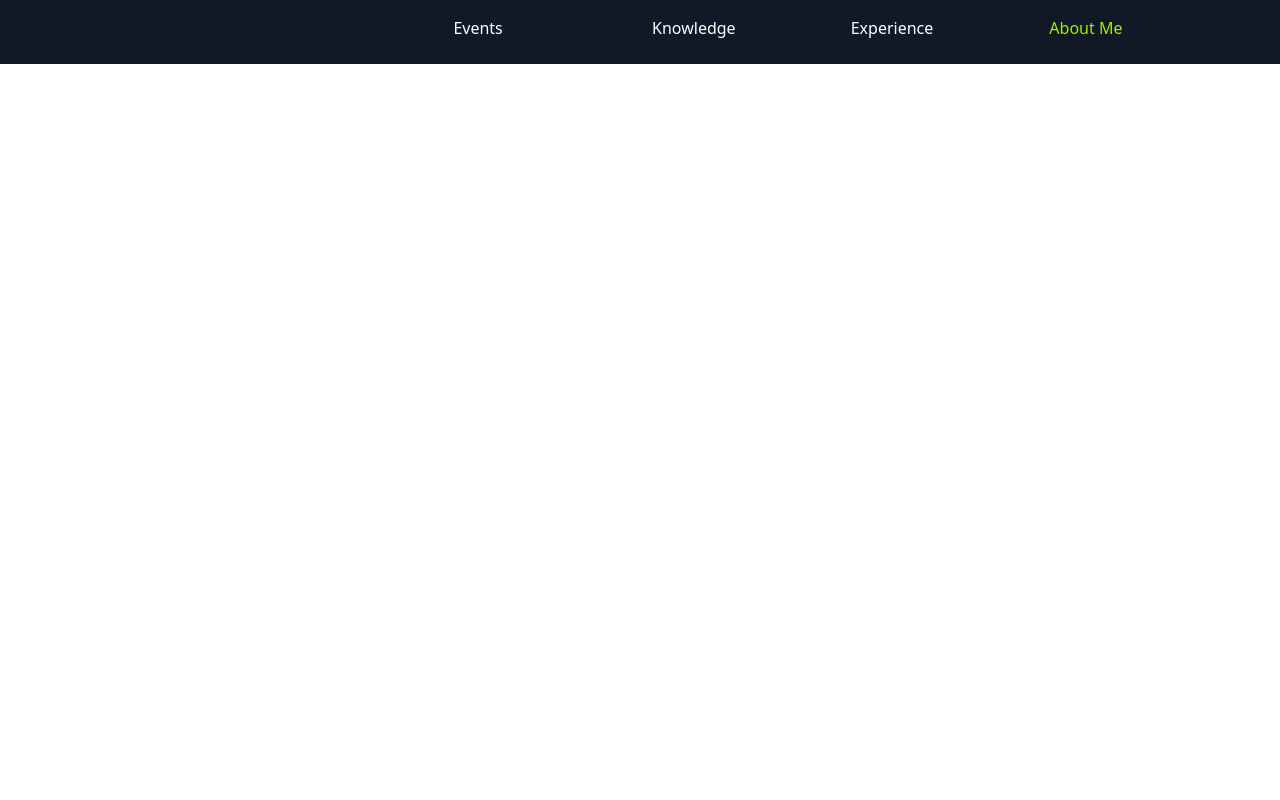
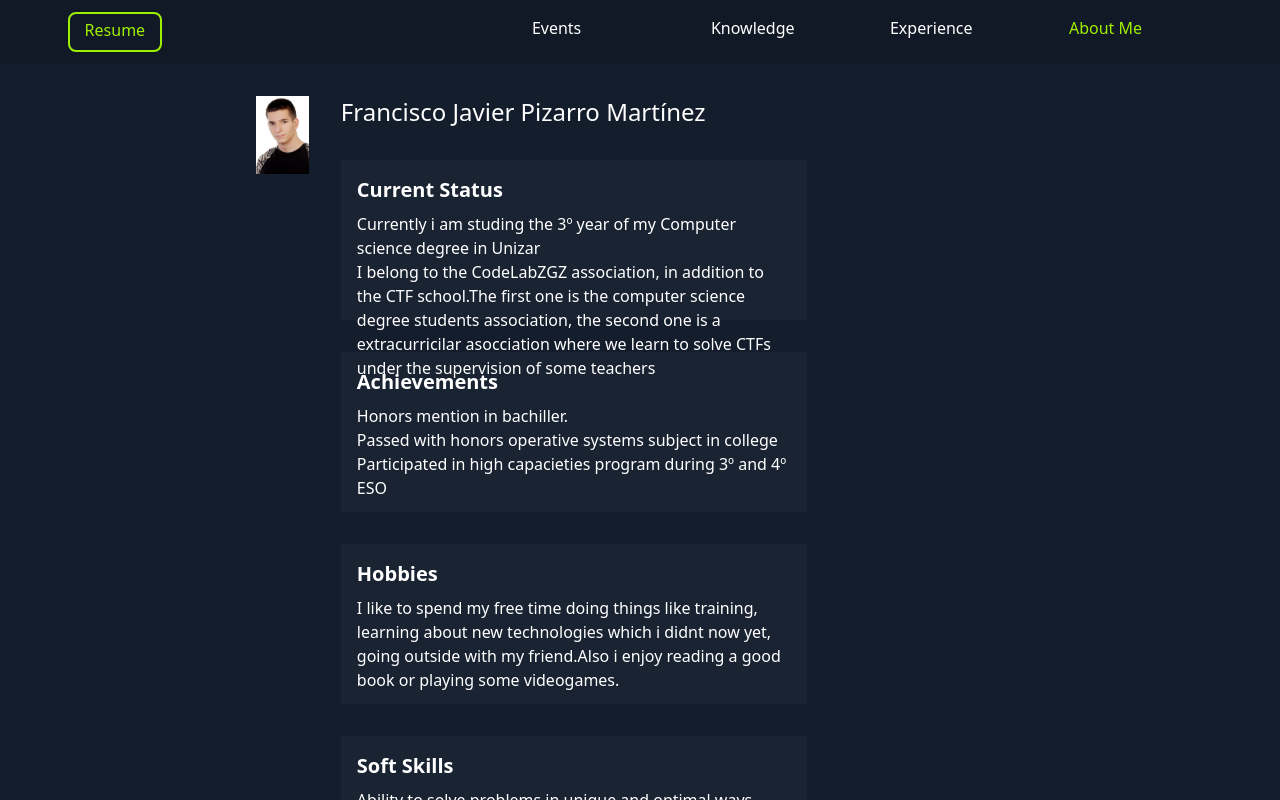
Before and after one commit to FranciscoJavierPizarro/portfolio, a Next.js app: page / in a window 1280 px wide. Built offline with nearby package versions, Linux system fonts and the light colour scheme.

Commit message:
About me primera aproximacion

```diff
--- /dev/null
+++ b/components/AboutCard.js
@@ -0,0 +1,17 @@
+export default function AboutCard({title,text}) {
+    const list = text.map((item, idx) => (
+        <p key={idx}>
+            {item}
+        </p>
+    ))
+    return (
+        <>
+        <div class="mt-8 bg-lightbg w-2/3 h-40 p-4">
+            <p class="text-xl font-semibold capitalize pb-2">
+                {title}
+            </p>
+            {list}
+        </div>
+        </>
+    )
+}
--- /dev/null
+++ b/components/AboutMe.js
@@ -0,0 +1,62 @@
+import AboutCard from "./AboutCard"
+import Graph from "./Graph"
+export default function AboutMe() {
+    const info = [
+        {
+          title: "Current status",
+          text: ["Currently i am studing the 3º year of my Computer science degree in Unizar",
+          "I belong to the CodeLabZGZ association, in addition to the CTF school.The first one is the computer science degree students association, the second one is a extracurricilar asocciation where we learn to solve CTFs under the supervision of some teachers"],
+        },
+        {
+            title: "Achievements",
+            text: ["Honors mention in bachiller.","Passed with honors operative systems subject in college","Participated in high capacieties program during 3º and 4º ESO"],
+        },
+        {
+            title: "Hobbies",
+            text: ["I like to spend my free time doing things like training, learning about new technologies which i didnt now yet, going outside with my friend.Also i enjoy reading a good book or playing some videogames."],
+        },
+        {
+            title: "Soft skills",
+            text: ["Ability to solve problems in unique and optimal ways.",
+            "Leadership ability and good communication skills in terms of working in teams.",
+            "Ability to learn very quickly.",
+            "Qualified to be able to work in English.(Cambridge B2)."],
+        },
+    ]
+
+    const list = info.map((item, idx) => (
+        <AboutCard
+        key={idx}
+        title = {item.title}
+        text = {item.text}
+        />
+    ))
+
+    return (
+        <>
+        <div class="w-full mr-60 text-white ml-8">
+            <p class="bold text-2xl">Francisco Javier Pizarro Martínez</p>
+            {list}
+            <div class="mt-8 bg-lightbg w-2/3 h-40 p-4">
+                <p class="text-xl font-semibold capitalize pb-2">
+                    Favorite technologies:
+                </p>
+                <ul class="list-disc ml-4">
+                    <li>
+                        Python:For scripting and cybersec.
+                    </li>
+                    <li>
+                        NextJS:For web/server development.
+                    </li>
+                    <li>
+                        C++:For apps with high performance and low level control.
+                    </li>
+                </ul>
+            </div>
+            <div class="w-2/3">
+                {/* <Graph/> */}
+            </div>
+        </div>
+        </>
+    )
+}
--- /dev/null
+++ b/components/Imagen.js
@@ -0,0 +1,11 @@
+import Image from "next/image"
+import jav from "/public/javier.jpg";
+export default function Imagen() {
+    return (
+        <>
+        <div className="mt-2 sm:mt-0 w-12 h-12 sm:w-24 sm:h-24 relative">
+         <Image src={jav} layout="responsive" className="object-contain" alt="Javier Pizarro"/>
+        </div>
+        </>
+    )
+}
--- a/components/Layout.js
+++ b/components/Layout.js
@@ -4,9 +4,9 @@ export default function Layout({ children }) {
   return (
     <>
       <Meta />
-      <div className="h-screen flex">
+      <div className="h-screen flex bg-bg">
         <div className="flex-auto overflow-y-auto">
-          <main className="">
+          <main className="h-screen">
             {children}
           </main>
         </div>
--- a/components/Navbar.js
+++ b/components/Navbar.js
@@ -1,5 +1,6 @@
 import React, { useState } from 'react';
 import NavBarButton from './NavBarButton';
+import Resume from './Resume';
 export default function Navbar() {
     const botones = [
         {
@@ -48,18 +49,21 @@ export default function Navbar() {
                     <button type="button" class="inline-flex items-center justify-center rounded-md p-2 text-gray-400 hover:bg-gray-700 text-white focus:outline-none focus:ring-2 focus:ring-inset focus:ring-white" onClick={() => {setMostrar(!mostrar)}}>
                     <span class="sr-only">Open main menu</span>
                     <svg class="block h-6 w-6" xmlns="http://www.w3.org/2000/svg" fill="none" viewBox="0 0 24 24" stroke-width="1.5" stroke="currentColor" aria-hidden="true">
-                        <path stroke-linecap="round" stroke-linejoin="round" d="M3.75 6.75h16.5M3.75 12h16.5m-16.5 5.25h16.5" />
+                        <path strokeLinecap="round" strokeLinejoin="round" d="M3.75 6.75h16.5M3.75 12h16.5m-16.5 5.25h16.5" />
                     </svg>
                     <svg class="hidden h-6 w-6" xmlns="http://www.w3.org/2000/svg" fill="none" viewBox="0 0 24 24" stroke-width="1.5" stroke="currentColor" aria-hidden="true">
-                        <path stroke-linecap="round" stroke-linejoin="round" d="M6 18L18 6M6 6l12 12" />
+                        <path strokeLinecap="round" strokeLinejoin="round" d="M6 18L18 6M6 6l12 12" />
                     </svg>
                     </button>
                 </div>
 
 
             <div class="hidden w-full sm:ml-6 sm:block">
-                <div class="w-full flex items-center justify-end">
-                    {list}
+                <div class="h-full flex">
+                    <Resume/>
+                    <div class="w-full flex items-center justify-end">
+                        {list}
+                    </div>
                 </div>
             </div>
 
--- /dev/null
+++ b/components/Resume.js
@@ -0,0 +1,14 @@
+export default function Resume() {
+
+    return (
+      <>
+        <div class="w-32 h-full p-3">
+            <div class="rounded-lg border-2 border-green hover:bg-lightgreen h-full pt-1 hover:cursor-pointer	">
+                <p class="text-green text-center">
+                    <a>Resume</a>
+                </p>
+            </div>
+        </div>
+      </>
+    )
+  }
--- /dev/null
+++ b/components/Sidebar.js
@@ -0,0 +1,10 @@
+export default function Sidebar() {
+
+    return (
+      <>
+        <div className="w-1/6 h-full bg-bg">
+
+        </div>
+      </>
+    )
+  }
--- a/package.json
+++ b/package.json
@@ -10,8 +10,7 @@
   },
   "dependencies": {
     "next": "12.3.0",
-    "react": "18.2.0",
-    "react-dom": "18.2.0"
+    "react": "18.2.0"
   },
   "devDependencies": {
     "autoprefixer": "^10.4.8",
--- a/pages/index.js
+++ b/pages/index.js
@@ -1,10 +1,19 @@
 import styles from '../styles/Home.module.css'
 import Layout from '../components/Layout'
 import Navbar from '../components/Navbar'
+import Sidebar from '../components/Sidebar'
+import Imagen from '../components/Imagen'
+import AboutMe from '../components/AboutMe'
 export default function Home() {
   return (
-    <div className="">
+    <div className="h-full bg-bg">
       <Navbar/>
+      <div class=" flex w-full h-full mt-8">
+        <Sidebar/>
+        <div class="w-1/5"/>
+        <Imagen/>
+        <AboutMe/>
+      </div>
     </div>
   )
 }
--- a/tailwind.config.js
+++ b/tailwind.config.js
@@ -10,7 +10,10 @@ module.exports = {
       'white': '#ffffff',
       'blueNavDark': '#111927',
       'blueNavAccent': '#1A2332',
-      'green':'#9FEF00'
+      'green':'#9FEF00',
+      'lightgreen':'#5d6350',
+      'bg':'#141D2B',
+      'lightbg':'#1A2332'
     }
   },
   plugins: [],
```
Also changed, not shown: components/Graph.js (added), public/javier.jpg (added), 1 other file (tests, documents, lock files or other folders).
